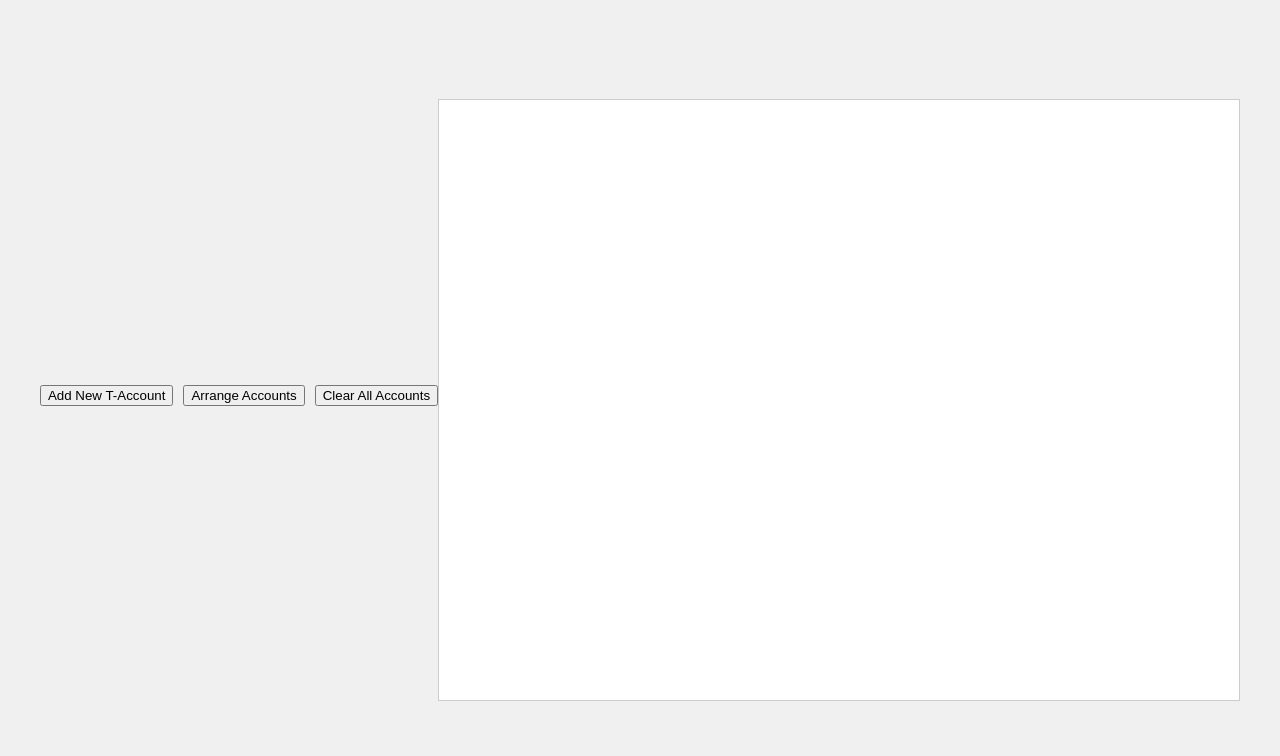
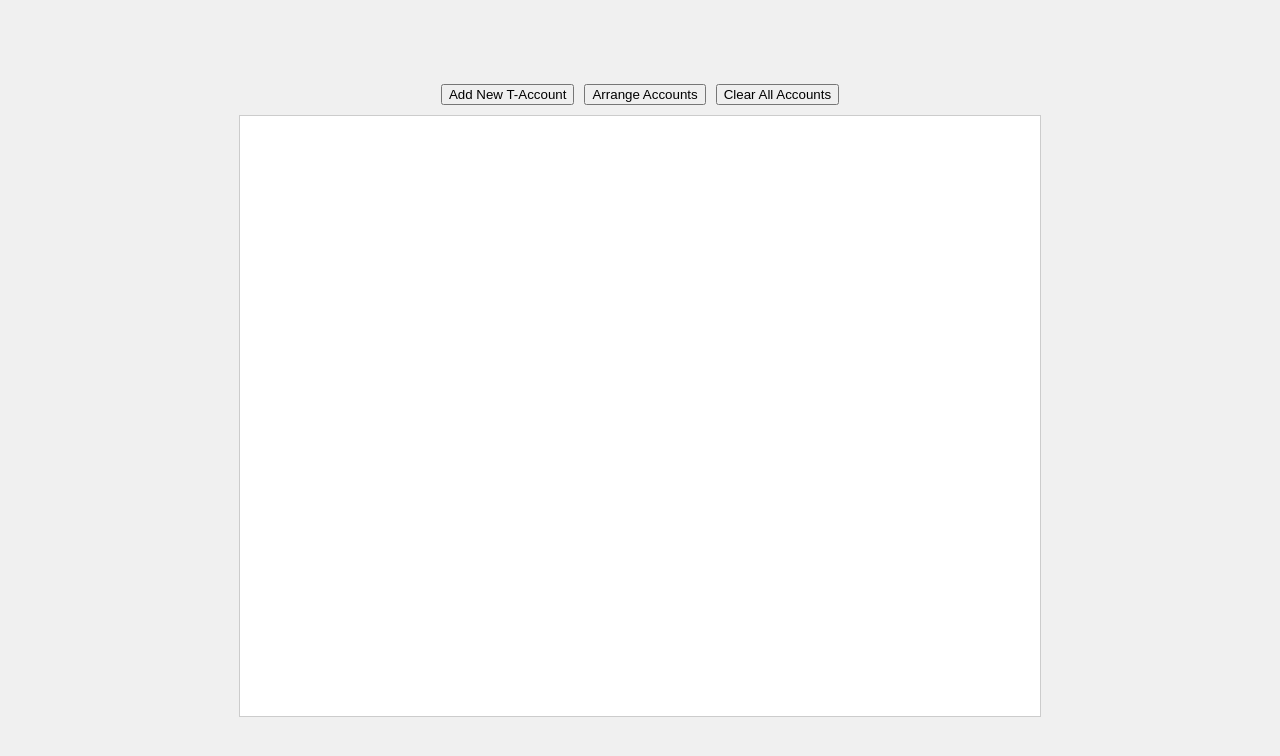
Before and after one commit to fulbrecht/t-collab, a website: page index.html in a window 1280 px wide. Drawn offline with nearby package versions, Linux system fonts and the light colour scheme; no server answers.

Commit message:
Update index.html

```diff
--- a/index.html
+++ b/index.html
@@ -6,6 +6,7 @@
     <style>
         body {
             margin: 0;
+            flex-direction: column; /* Stack children vertically */
             display: flex;
             justify-content: center;
             align-items: center;
```
